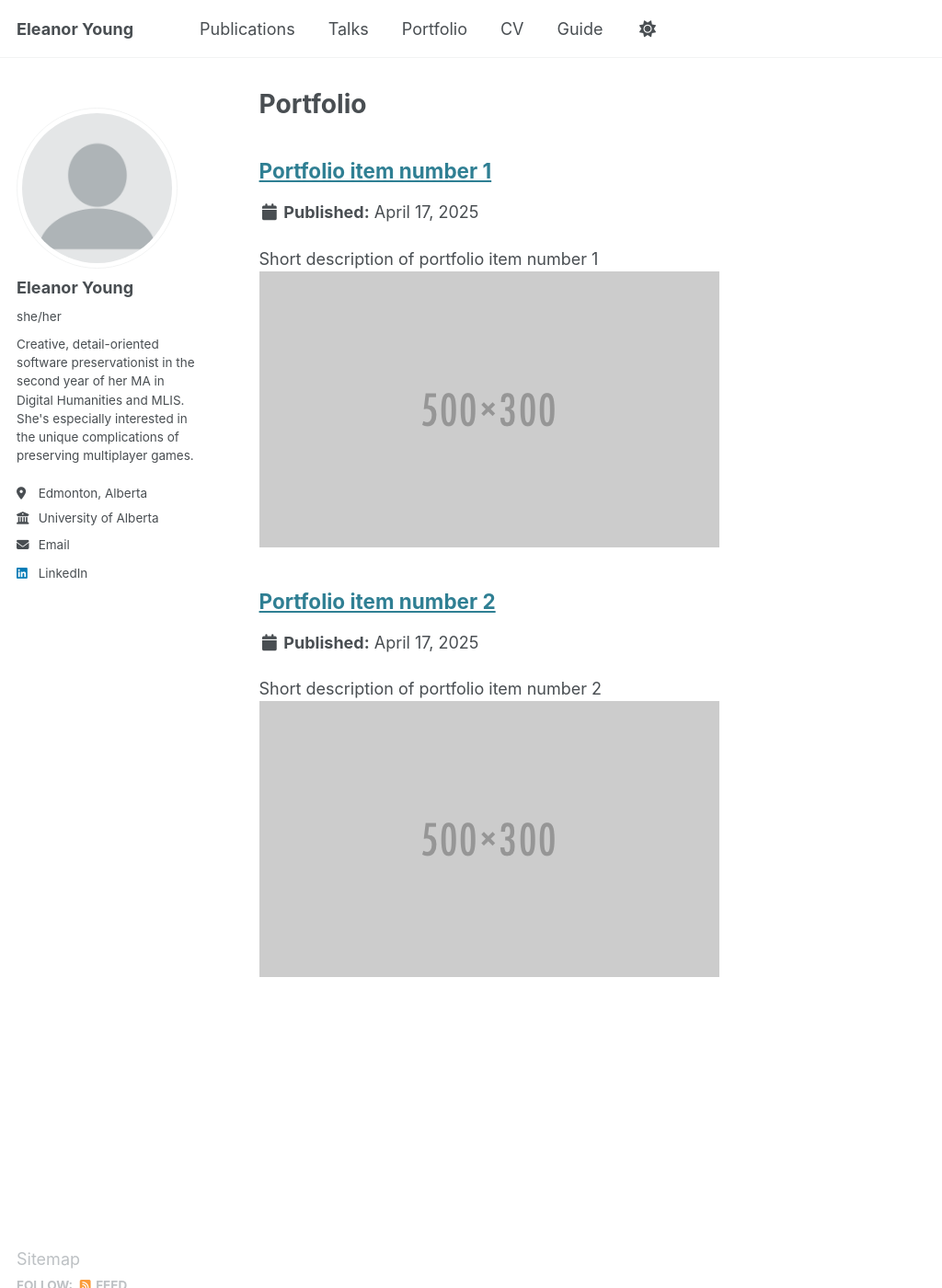
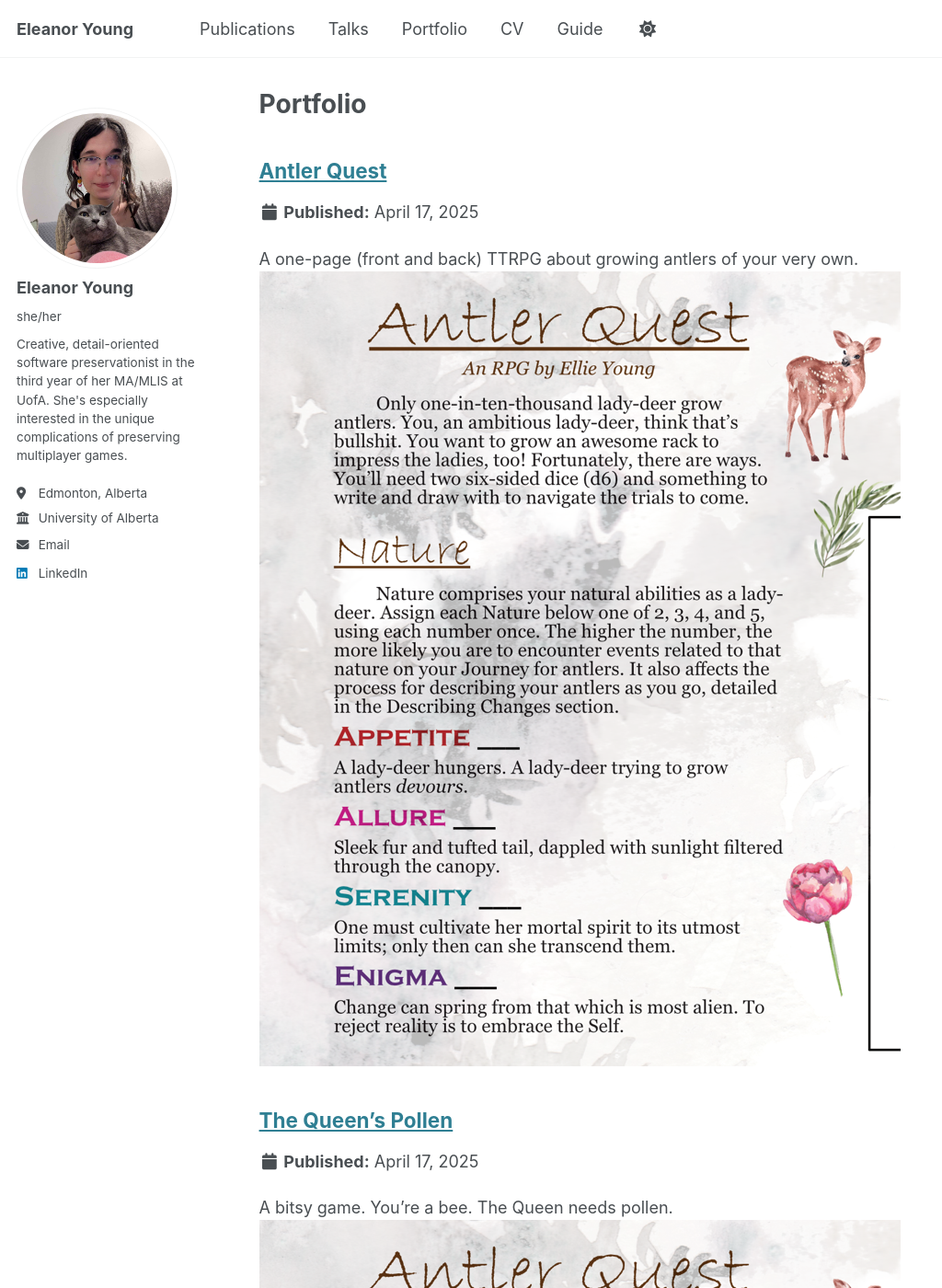
Before and after one commit to Eleanor-Young/me, a Jekyll site: the page built from _pages/portfolio.html, in a window 1280 px wide and 1400 px high. Shown: the whole window at 92% size, without its empty margins (0-1024 px from the left). Built offline with Jekyll 4.4.1, drawn with Linux system fonts in a browser that asks for light colours.

Commit message:
Update 4/17
Started developing Portfolio page. Still need to do a markdown CV. Also need to flesh out frontpage more. Added image.

```diff
--- a/_config.yml
+++ b/_config.yml
@@ -22,10 +22,10 @@ repository               : "me/eleanor-young.github.io"
 #               Additional customization can be done by editing /_includes/author-profile.html
 author:
   # Biographic information
-  avatar           : "profile.png"
+  avatar           : "me_and_grendel.png"
   name             : "Eleanor Young"
   pronouns         : "she/her"
-  bio              : "Creative, detail-oriented software preservationist in the second year of her MA in Digital Humanities and MLIS. She's especially interested in the unique complications of preserving multiplayer games."
+  bio              : "Creative, detail-oriented software preservationist in the third year of her MA/MLIS at UofA. She's especially interested in the unique complications of preserving multiplayer games."
   location         : "Edmonton, Alberta"
   employer         : "University of Alberta"
   uri              : # URL
--- a/_portfolio/portfolio-1.md
+++ b/_portfolio/portfolio-1.md
@@ -1,7 +1,13 @@
 ---
-title: "Portfolio item number 1"
-excerpt: "Short description of portfolio item number 1<br/><img src='/images/500x300.png'>"
+title: "Antler Quest"
+excerpt: "A one-page (front and back) TTRPG about growing antlers of your very own.<br/><img src='/images/Antler_Quest_Preview.png'>"
 collection: portfolio
 ---
 
-This is an item in your portfolio. It can be have images or nice text. If you name the file .md, it will be parsed as markdown. If you name the file .html, it will be parsed as HTML.
+# Antler Quest
+A one-page (front and back) Tabletop Role-Playing Game (TTRPG) about growing antlers of your very own.
+
+[Free to download from itch.io!](https://dellycious.itch.io/antler-quest)
+
+## A Random Antler Poetry Generator
+I really enjoy rolling on random tables, and also love mechanics that leave room for the player's own narrative and interpretation. *Antler Quest* embodies this through lots of satisfying rolling, open-ended prompts, and restricted word count in following those prompts, to encourge creative almost-impressionistic word choice.
--- a/_portfolio/portfolio-2.html
+++ /dev/null
@@ -1,7 +0,0 @@
----
-title: "Portfolio item number 2"
-excerpt: "Short description of portfolio item number 2 <br/><img src='/images/500x300.png'>"
-collection: portfolio
----
-
-This is an item in your portfolio. It can be have images or nice text. If you name the file .md, it will be parsed as markdown. If you name the file .html, it will be parsed as HTML.
--- /dev/null
+++ b/_portfolio/portfolio-2.md
@@ -0,0 +1,10 @@
+---
+title: "The Queen's Pollen"
+excerpt: "A bitsy game. You're a bee. The Queen needs pollen.<br/><img src='/images/Antler_Quest_Preview.png'>"
+collection: portfolio
+---
+
+# The Queen's Pollen
+A Bitsy game. You're a bee. The Queen needs pollen.
+
+[Free to download from itch.io!](https://dellycious.itch.io/antler-quest)
```
Also changed, not shown: _pages/404.md (+1 -1 lines), images/Antler_Quest_Preview.png (added).
